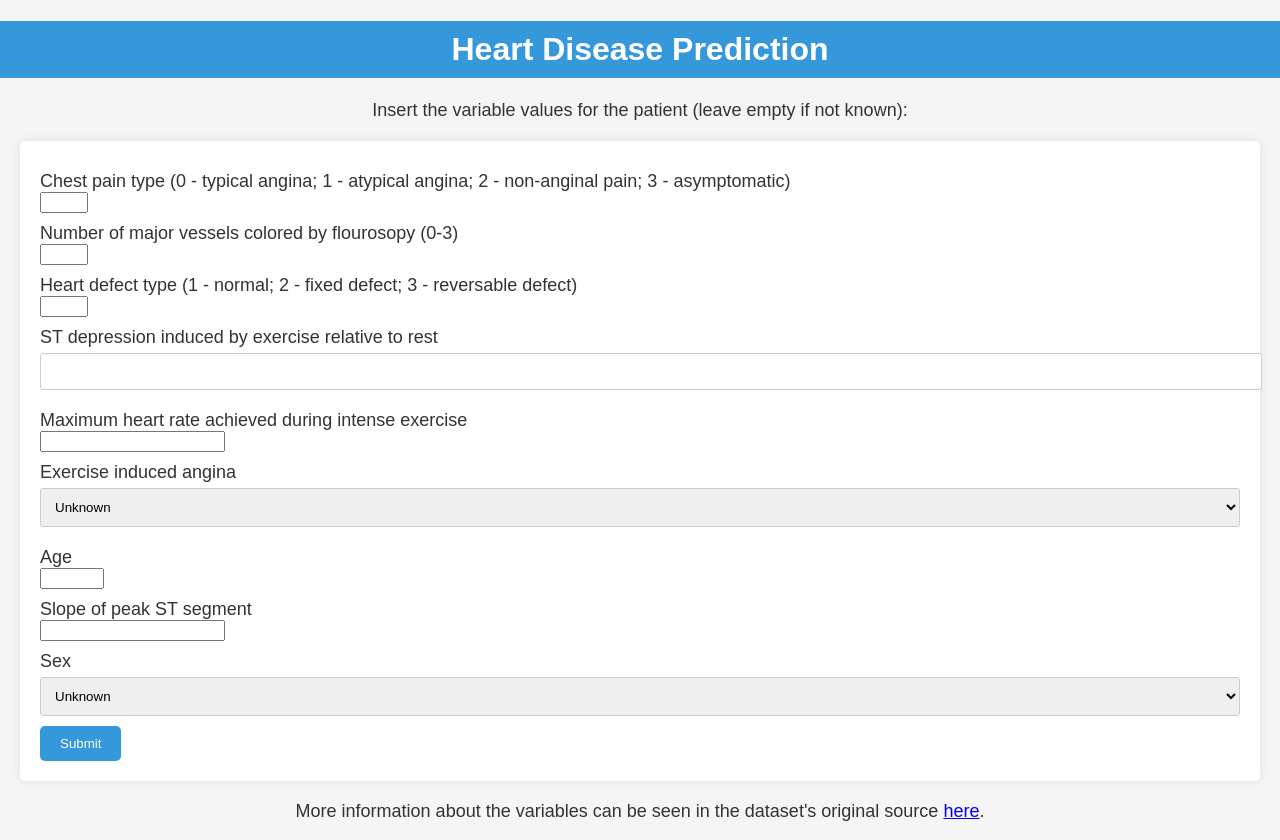
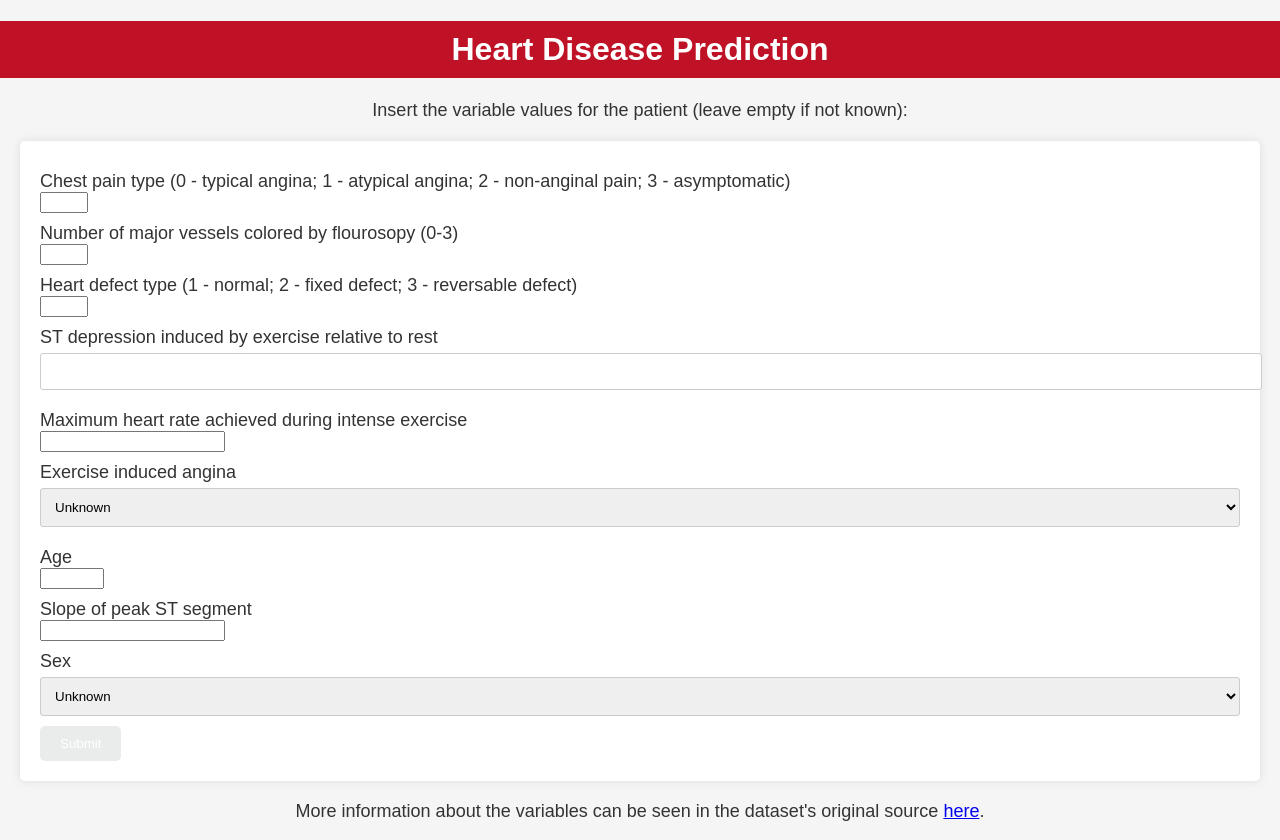
Before and after one commit to leo-cb/HeartDiseasePrediction_WebApp, a Flask app: page / in a window 1280 px wide. Run offline with Flask 3, Linux system fonts and the light colour scheme; parts of the project's set-up code (start-up, migrations or seed data) failed here and were passed over; some libraries are stand-ins or nearby versions.

Commit message:
updated colors

```diff
--- a/app/templates/index.html
+++ b/app/templates/index.html
@@ -11,7 +11,7 @@
         }
 
         h1 {
-            background-color: #3498db;
+            background-color: #bf1226;
             color: #fff;
             padding: 10px;
             text-align: center;
@@ -49,7 +49,7 @@
         }
 
         input[type="submit"] {
-            background-color: #3498db;
+            background-color: #919b9931;
             color: #fff;
             border: none;
             padding: 10px 20px;
@@ -59,7 +59,7 @@
 
         {% if prediction_result %}
         h2 {
-            background-color: #3498db;
+            background-color: #bf1226;
             color: #fff;
             padding: 10px;
             text-align: center;
```
